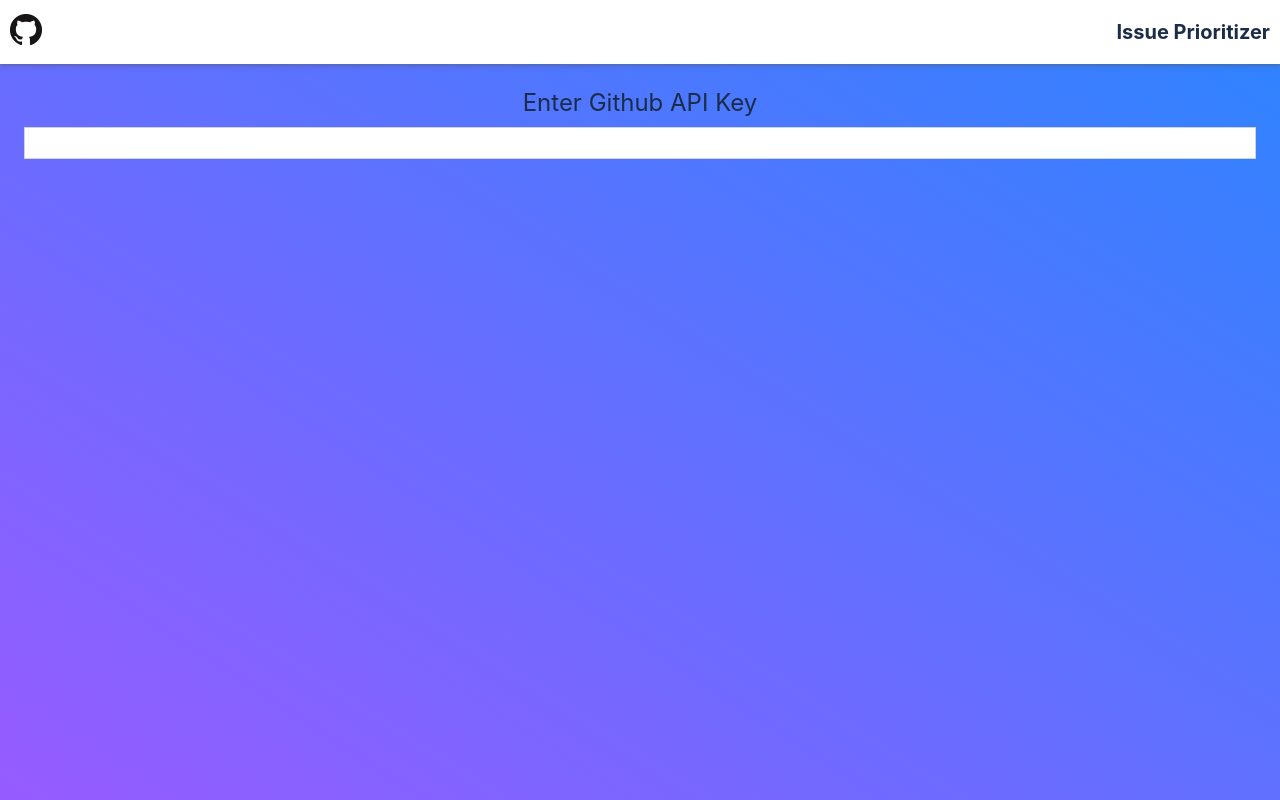
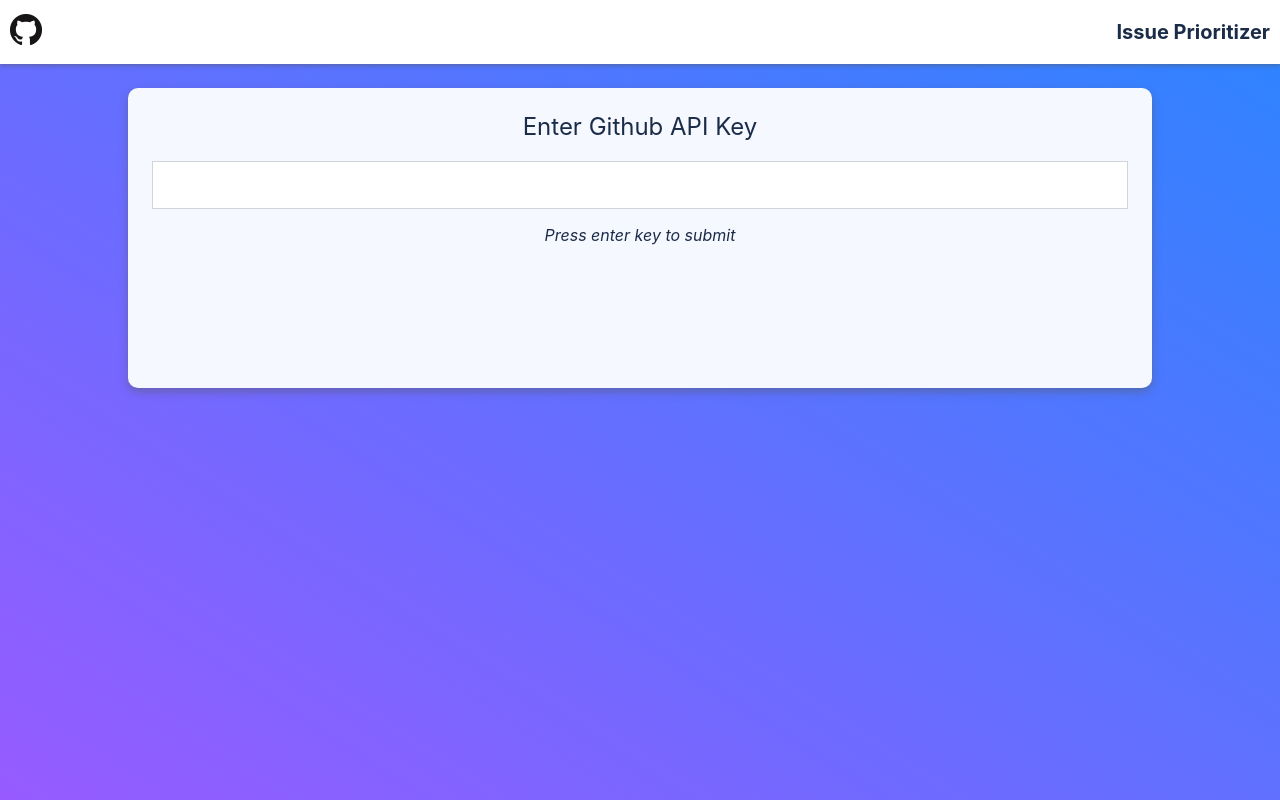
Before and after one commit to jbailey4/issue-prioritizer, a React (Create React App) app: page / in a window 1280 px wide. Built offline with nearby package versions, Linux system fonts and the light colour scheme.

Commit message:
login form style updates

```diff
--- a/src/components/LoginForm/index.jsx
+++ b/src/components/LoginForm/index.jsx
@@ -14,6 +14,7 @@ const LoginForm = ({ didLogin }) => {
   }
 
   return (
+    <div className={styles.loginFormContainer}>
       <form className={styles.loginForm} onSubmit={handleSubmit}>
         <label className={styles.loginFormLabel} htmlFor="api-key">
           Enter Github API Key
@@ -25,7 +26,11 @@ const LoginForm = ({ didLogin }) => {
           value={apiKey}
           onChange={(e) => setApiKey(e.target.value)}
         />
+        <p>
+          <em>Press enter key to submit</em>
+        </p>
       </form>
+    </div>
   )
 }
 
--- a/src/components/LoginForm/login-form.module.scss
+++ b/src/components/LoginForm/login-form.module.scss
@@ -1,11 +1,20 @@
+.loginFormContainer {
+  width: 80%;
+  max-width: 1024px;
+  height: 300px;
+
+  margin: 24px auto;
+  padding: 24px;
+
+  text-align: center;
+  background: #f6f8ff;
+  box-shadow: 0 4px 8px #56565670;
+  border-radius: 10px;
+
   .loginForm {
-  margin-top: 24px;
-  padding: 0 24px;
-  text-align: center;
-
     .loginFormLabel {
       display: block;
-    margin-bottom: 10px;
+      margin-bottom: 20px;
 
       font-size: 24px;
     }
@@ -13,11 +22,14 @@
     .loginFormInput {
       display: block;
       width: 100%;
-    height: 32px;
+      height: 48px;
 
       padding: 5px 10px;
 
       background: #fff;
       border: 1px solid #ced4da;
+
+      font-size: 24px;
     }
   }
+}
```
Lines whose indentation alone changed are shown as unchanged.
